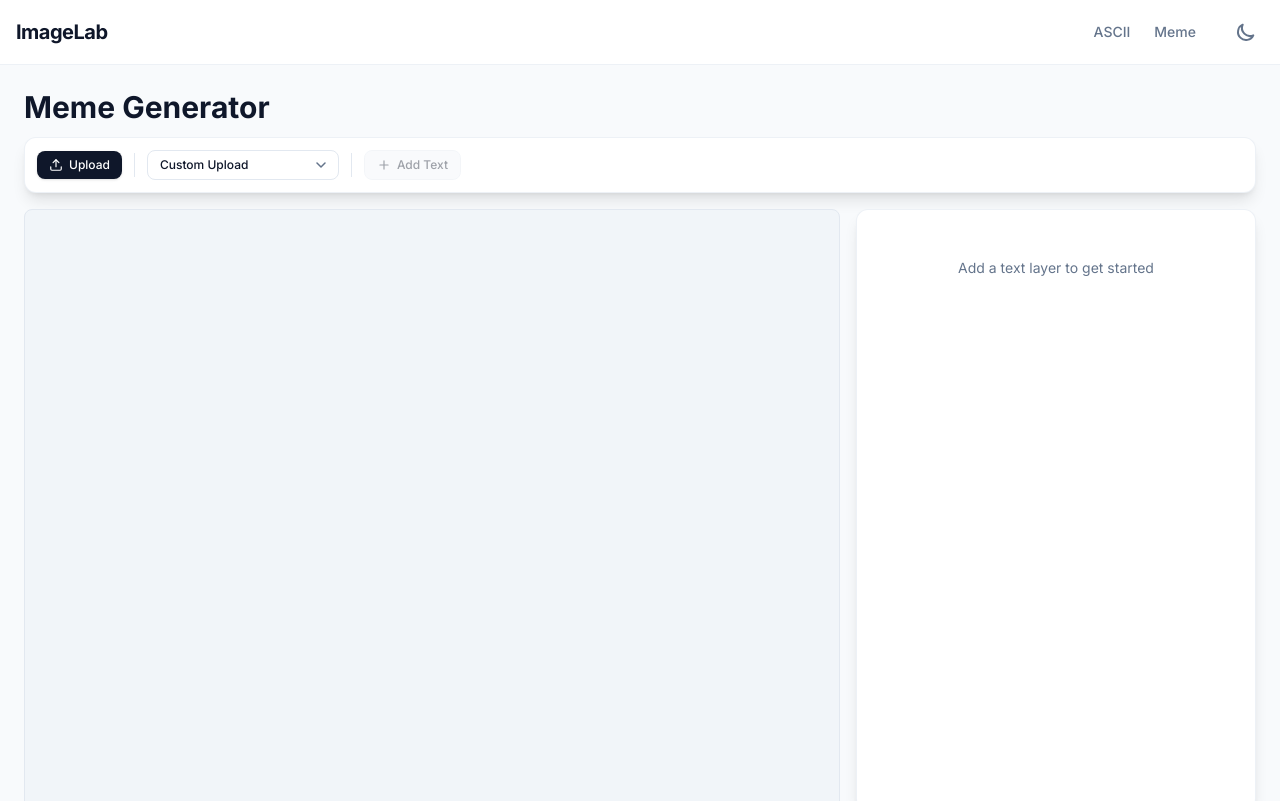
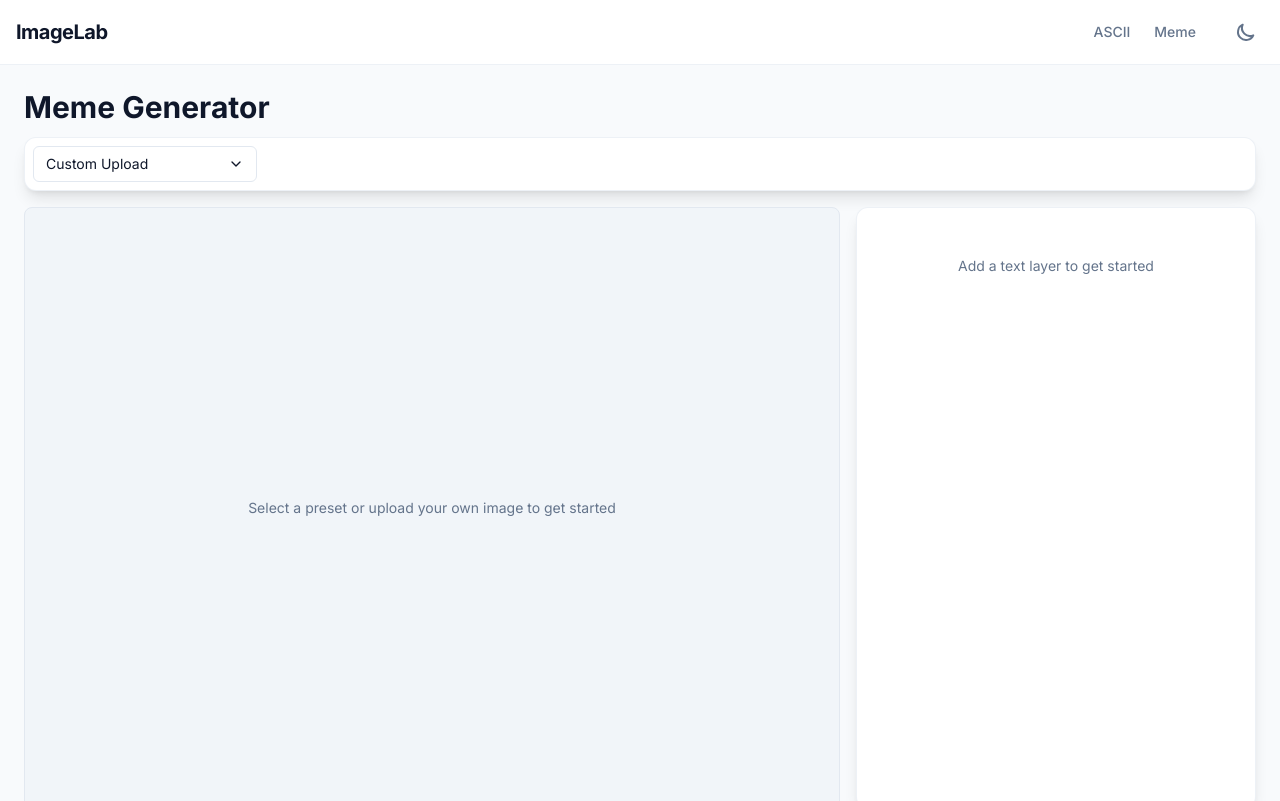
Before and after one commit to pederespen/imagelab, a Next.js app: page /meme in a window 1280 px wide. Built offline with nearby package versions, Linux system fonts and the light colour scheme.

Commit message:
fix color switching

```diff
--- a/components/ThemeProvider.tsx
+++ b/components/ThemeProvider.tsx
@@ -1,41 +1,34 @@
 'use client'
 
-import { useEffect, useState } from 'react'
+import { createContext, useContext, useEffect, useState } from 'react'
+
+type Theme = 'light' | 'dark'
+
+interface ThemeContextType {
+  theme: Theme
+  toggleTheme: () => void
+}
+
+const ThemeContext = createContext<ThemeContextType | undefined>(undefined)
 
 export function ThemeProvider({ children }: { children: React.ReactNode }) {
+  const [theme, setTheme] = useState<Theme>('light')
   const [mounted, setMounted] = useState(false)
 
   useEffect(() => {
     setMounted(true)
-    // Check for saved theme preference or default to light
-    const savedTheme = localStorage.getItem('theme')
+    // Check for saved theme preference or default to system
+    const savedTheme = localStorage.getItem('theme') as Theme | null
     const systemTheme = window.matchMedia('(prefers-color-scheme: dark)').matches ? 'dark' : 'light'
-    const theme = savedTheme || systemTheme
+    const initialTheme = savedTheme || systemTheme
 
-    if (theme === 'dark') {
+    setTheme(initialTheme)
+
+    if (initialTheme === 'dark') {
       document.documentElement.classList.add('dark')
     } else {
       document.documentElement.classList.remove('dark')
     }
-  }, [])
-
-  // Prevent flash of unstyled content
-  if (!mounted) {
-    return <>{children}</>
-  }
-
-  return <>{children}</>
-}
-
-export function useTheme() {
-  const [theme, setTheme] = useState<'light' | 'dark'>('light')
-
-  useEffect(() => {
-    // Get initial theme
-    const savedTheme = localStorage.getItem('theme') as 'light' | 'dark' | null
-    const systemTheme = window.matchMedia('(prefers-color-scheme: dark)').matches ? 'dark' : 'light'
-    const initialTheme = savedTheme || systemTheme
-    setTheme(initialTheme)
   }, [])
 
   const toggleTheme = () => {
@@ -50,5 +43,19 @@ export function useTheme() {
     }
   }
 
-  return { theme, toggleTheme }
+  // Prevent flash of unstyled content
+  if (!mounted) {
+    return <>{children}</>
+  }
+
+  return <ThemeContext.Provider value={{ theme, toggleTheme }}>{children}</ThemeContext.Provider>
 }
+
+export function useTheme() {
+  const context = useContext(ThemeContext)
+  if (context === undefined) {
+    // Return default values during SSR or before context is ready
+    return { theme: 'light' as Theme, toggleTheme: () => {} }
+  }
+  return context
+}
--- a/components/tools/MemeGenerator.tsx
+++ b/components/tools/MemeGenerator.tsx
@@ -3,6 +3,8 @@
 import { useState, useRef, useEffect } from 'react'
 import { Upload, Download, Copy, Check, Plus, Trash2, Save } from 'lucide-react'
 import { Button, Card, Input, Dropdown, Slider } from '@/components/ui'
+import MemeTemplatePicker from '@/components/ui/MemeTemplatePicker'
+import { useTheme } from '@/components/ThemeProvider'
 import {
   TextLayer,
   MemeTemplate,
@@ -28,6 +30,7 @@ const CANVAS_HEIGHT = 600
 export default function MemeGenerator() {
   const canvasRef = useRef<HTMLCanvasElement>(null)
   const fileInputRef = useRef<HTMLInputElement>(null)
+  const { theme } = useTheme()
 
   const [baseImage, setBaseImage] = useState<HTMLImageElement | null>(null)
   const [textLayers, setTextLayers] = useState<TextLayer[]>([])
@@ -38,10 +41,39 @@ export default function MemeGenerator() {
   const [isLoading, setIsLoading] = useState(false)
   const [selectedTemplate, setSelectedTemplate] = useState<string>('custom')
 
+  // Handle keyboard input for selected text layer
+  useEffect(() => {
+    const handleKeyDown = (e: KeyboardEvent) => {
+      if (!selectedLayerId || !selectedLayer) return
+
+      // Ignore if user is typing in an input/textarea
+      if (e.target instanceof HTMLInputElement || e.target instanceof HTMLTextAreaElement) return
+
+      // Handle backspace
+      if (e.key === 'Backspace') {
+        e.preventDefault()
+        updateSelectedLayer({ text: selectedLayer.text.slice(0, -1) })
+      }
+      // Handle regular character input
+      else if (e.key.length === 1) {
+        e.preventDefault()
+        updateSelectedLayer({ text: selectedLayer.text + e.key })
+      }
+      // Handle Enter for new line
+      else if (e.key === 'Enter') {
+        e.preventDefault()
+        updateSelectedLayer({ text: selectedLayer.text + '\n' })
+      }
+    }
+
+    window.addEventListener('keydown', handleKeyDown)
+    return () => window.removeEventListener('keydown', handleKeyDown)
+  }, [selectedLayerId, textLayers])
+
   // Redraw canvas whenever layers or image changes
   useEffect(() => {
     redrawCanvas()
-  }, [baseImage, textLayers, selectedLayerId])
+  }, [baseImage, textLayers, selectedLayerId, theme])
 
   const redrawCanvas = (forExport = false) => {
     const canvas = canvasRef.current
@@ -50,14 +82,11 @@ export default function MemeGenerator() {
     const ctx = canvas.getContext('2d')
     if (!ctx) return
 
-    // Clear canvas - use white for export, muted for preview
+    // Clear canvas - use white for export, theme-aware muted for preview
     if (forExport) {
       ctx.fillStyle = '#ffffff'
     } else {
-      const mutedColor = getComputedStyle(document.documentElement)
-        .getPropertyValue('--color-muted')
-        .trim()
-      ctx.fillStyle = mutedColor || '#f1f5f9'
+      ctx.fillStyle = theme === 'dark' ? '#262626' : '#f1f5f9'
     }
     ctx.fillRect(0, 0, canvas.width, canvas.height)
 
@@ -307,18 +336,8 @@ export default function MemeGenerator() {
     <div className="w-full h-full flex flex-col gap-4">
       {/* Top Controls */}
       <Card>
-        <div className="p-3">
+        <div className="p-2">
           <div className="flex flex-col sm:flex-row flex-wrap items-stretch sm:items-center gap-3">
-            <Button
-              variant="primary"
-              size="sm"
-              onClick={() => fileInputRef.current?.click()}
-              disabled={isLoading}
-              className="inline-flex items-center justify-center"
-            >
-              <Upload className="w-3.5 h-3.5 mr-1.5" />
-              {isLoading ? 'Loading...' : 'Upload'}
-            </Button>
             <input
               ref={fileInputRef}
               type="file"
@@ -327,36 +346,31 @@ export default function MemeGenerator() {
               className="hidden"
             />
 
-            <div className="hidden sm:block h-6 w-px bg-border" />
+            <MemeTemplatePicker
+              templates={MEME_TEMPLATES}
+              selectedId={selectedTemplate}
+              onSelect={handleTemplateSelect}
+            />
 
-            <div className="w-full sm:w-48">
-              <Dropdown
-                value={selectedTemplate}
-                onChange={handleTemplateSelect}
-                size="sm"
-                options={MEME_TEMPLATES.map(t => ({
-                  value: t.id,
-                  label: t.name,
-                }))}
-              />
-            </div>
-
+            {baseImage && (
+              <>
                 <div className="hidden sm:block h-6 w-px bg-border" />
 
                 <Button
                   variant="secondary"
                   size="sm"
                   onClick={addTextLayer}
-              disabled={!baseImage}
                   className="inline-flex items-center justify-center"
                 >
                   <Plus className="w-3.5 h-3.5 mr-1.5" />
                   Add Text
                 </Button>
+              </>
+            )}
 
             {selectedLayerId && (
               <Button
-                variant="ghost"
+                variant="secondary"
                 size="sm"
                 onClick={deleteSelectedLayer}
                 className="inline-flex items-center justify-center"
@@ -369,6 +383,7 @@ export default function MemeGenerator() {
             {baseImage && (
               <>
                 <div className="hidden sm:block flex-1" />
+                {process.env.NODE_ENV === 'development' && (
                   <Button
                     variant="secondary"
                     size="sm"
@@ -378,6 +393,7 @@ export default function MemeGenerator() {
                     <Save className="w-3.5 h-3.5 mr-1.5" />
                     Save Config
                   </Button>
+                )}
                 <Button
                   variant={copyStatus === 'copied' ? 'success' : 'secondary'}
                   size="sm"
@@ -415,7 +431,7 @@ export default function MemeGenerator() {
       <div className="grid grid-cols-1 lg:grid-cols-3 gap-4 flex-1 min-h-0">
         {/* Canvas */}
         <div className="lg:col-span-2 flex flex-col gap-2 min-h-0">
-          <div className="bg-muted rounded-lg overflow-hidden flex-1 flex items-center justify-center border border-border min-h-[400px]">
+          <div className="bg-muted rounded-lg overflow-hidden flex-1 flex items-center justify-center border border-border min-h-[400px] relative">
             <canvas
               ref={canvasRef}
               width={CANVAS_WIDTH}
@@ -426,6 +442,13 @@ export default function MemeGenerator() {
               onMouseLeave={handleCanvasMouseUp}
               className="max-w-full max-h-full cursor-move"
             />
+            {!baseImage && (
+              <div className="absolute inset-0 flex items-center justify-center pointer-events-none">
+                <div className="text-center text-muted-foreground px-4">
+                  <p className="text-sm">Select a preset or upload your own image to get started</p>
+                </div>
+              </div>
+            )}
           </div>
         </div>
 
@@ -436,13 +459,6 @@ export default function MemeGenerator() {
               {selectedLayer ? (
                 <>
                   <h3 className="text-sm font-semibold text-foreground">Edit Text</h3>
-
-                  <Input
-                    label="Text"
-                    value={selectedLayer.text}
-                    onChange={e => updateSelectedLayer({ text: e.target.value })}
-                    placeholder="Enter your text"
-                  />
 
                   <div className="grid grid-cols-2 gap-3">
                     <Slider
--- /dev/null
+++ b/components/ui/MemeTemplatePicker.tsx
@@ -0,0 +1,100 @@
+'use client'
+
+import { useState, useRef, useEffect } from 'react'
+import { ChevronDown, Upload } from 'lucide-react'
+import { MemeTemplate } from '@/lib/types/meme'
+
+interface MemeTemplatePickerProps {
+  templates: MemeTemplate[]
+  selectedId: string
+  onSelect: (id: string) => void
+}
+
+export default function MemeTemplatePicker({
+  templates,
+  selectedId,
+  onSelect,
+}: MemeTemplatePickerProps) {
+  const [isOpen, setIsOpen] = useState(false)
+  const containerRef = useRef<HTMLDivElement>(null)
+
+  const selectedTemplate = templates.find(t => t.id === selectedId)
+
+  // Close on click outside
+  useEffect(() => {
+    const handleClickOutside = (event: MouseEvent) => {
+      if (containerRef.current && !containerRef.current.contains(event.target as Node)) {
+        setIsOpen(false)
+      }
+    }
+
+    if (isOpen) {
+      document.addEventListener('mousedown', handleClickOutside)
+    }
+
+    return () => {
+      document.removeEventListener('mousedown', handleClickOutside)
+    }
+  }, [isOpen])
+
+  const handleSelect = (id: string) => {
+    onSelect(id)
+    setIsOpen(false)
+  }
+
+  return (
+    <div ref={containerRef} className="relative w-full sm:w-56">
+      {/* Trigger Button */}
+      <button
+        onClick={() => setIsOpen(!isOpen)}
+        className="w-full h-9 px-3 rounded-md bg-card border border-border hover:bg-muted transition-colors flex items-center justify-between gap-2 text-sm text-foreground"
+      >
+        <span className="truncate">{selectedTemplate?.name || 'Select Template'}</span>
+        <ChevronDown className={`w-4 h-4 transition-transform ${isOpen ? 'rotate-180' : ''}`} />
+      </button>
+
+      {/* Dropdown Grid */}
+      {isOpen && (
+        <div className="absolute top-full left-0 mt-1 bg-card border border-border rounded-lg shadow-lg z-50 max-h-[70vh] overflow-y-auto w-[calc(100vw-2rem)] sm:w-[600px] lg:w-[800px] -translate-x-1/2 left-1/2 sm:left-0 sm:translate-x-0">
+          <div className="grid grid-cols-3 sm:grid-cols-4 lg:grid-cols-5 gap-3 p-4">
+            {templates.map(template => (
+              <button
+                key={template.id}
+                onClick={() => handleSelect(template.id)}
+                className={`group relative aspect-square rounded-lg overflow-hidden border-2 transition-all hover:scale-105 ${
+                  template.id === selectedId
+                    ? 'border-primary ring-2 ring-primary/20'
+                    : 'border-border hover:border-muted-foreground'
+                }`}
+              >
+                {template.id === 'custom' ? (
+                  <div className="w-full h-full flex flex-col items-center justify-center bg-muted">
+                    <Upload className="w-10 h-10 mb-2 text-muted-foreground" />
+                    <span className="text-xs text-muted-foreground font-medium text-center px-1">
+                      Custom Upload
+                    </span>
+                  </div>
+                ) : (
+                  <>
+                    <img
+                      src={template.imagePath}
+                      alt={template.name}
+                      className="w-full h-full object-cover"
+                    />
+                    <div className="absolute inset-0 bg-gradient-to-t from-black/70 to-transparent opacity-0 group-hover:opacity-100 transition-opacity">
+                      <div className="absolute bottom-0 left-0 right-0 p-2">
+                        <p className="text-white text-xs font-medium line-clamp-2 text-center">
+                          {template.name}
+                        </p>
+                      </div>
+                    </div>
+                  </>
+                )}
+              </button>
+            ))}
+          </div>
+        </div>
+      )}
+    </div>
+  )
+}
--- a/lib/types/meme.ts
+++ b/lib/types/meme.ts
@@ -210,16 +210,6 @@ export const MEME_TEMPLATES: MemeTemplate[] = [
     ],
   },
   {
-    id: 'they-are-the-same-picture',
-    name: "They're The Same Picture",
-    imagePath: '/memes/they-are-the-same-picture.jpg',
-    defaultTexts: [
-      { x: 0.3, y: 0.45, fontSize: 28, text: 'text1', textAlign: 'center' },
-      { x: 0.7, y: 0.45, fontSize: 28, text: 'text2', textAlign: 'center' },
-      { x: 0.5, y: 0.85, fontSize: 30, text: 'text3', textAlign: 'center' },
-    ],
-  },
-  {
     id: 'one-does-not-simply',
     name: 'One Does Not Simply',
     imagePath: '/memes/one-does-not-simply.jpg',
--- a/lib/utils/meme.ts
+++ b/lib/utils/meme.ts
@@ -48,22 +48,38 @@ export function drawTextLayer(
   // Draw selection box
   if (isSelected) {
     ctx.save()
-    ctx.strokeStyle = '#3b82f6'
-    ctx.lineWidth = 2
-    ctx.setLineDash([5, 5])
 
-    const metrics = ctx.measureText(layer.text)
-    const textWidth = metrics.width
-    const textHeight = layer.fontSize * 1.2
+    // Measure all lines to get proper dimensions
+    ctx.font = `${layer.fontSize}px ${layer.fontFamily}`
+    ctx.textAlign = layer.textAlign
+    ctx.textBaseline = 'middle'
+
+    const lines = layer.text.split('\n')
+    const lineHeight = layer.fontSize * 1.2
+    let maxWidth = 0
+
+    lines.forEach(line => {
+      const metrics = ctx.measureText(line)
+      maxWidth = Math.max(maxWidth, metrics.width)
+    })
+
+    const textWidth = maxWidth
+    const textHeight = lines.length * lineHeight
+
+    // Add stroke width to dimensions
+    const extraPadding = layer.strokeWidth
 
     ctx.translate(layer.x, layer.y)
     ctx.rotate((layer.rotation * Math.PI) / 180)
 
-    const padding = 10
+    const padding = 4 + extraPadding
     let x = -textWidth / 2 - padding
     if (layer.textAlign === 'left') x = -padding
     if (layer.textAlign === 'right') x = -textWidth - padding
 
+    ctx.strokeStyle = '#000000'
+    ctx.lineWidth = 2
+    ctx.setLineDash([5, 5])
     ctx.strokeRect(x, -textHeight / 2 - padding, textWidth + padding * 2, textHeight + padding * 2)
     ctx.restore()
   }
```
Lines whose indentation alone changed are shown as unchanged.
